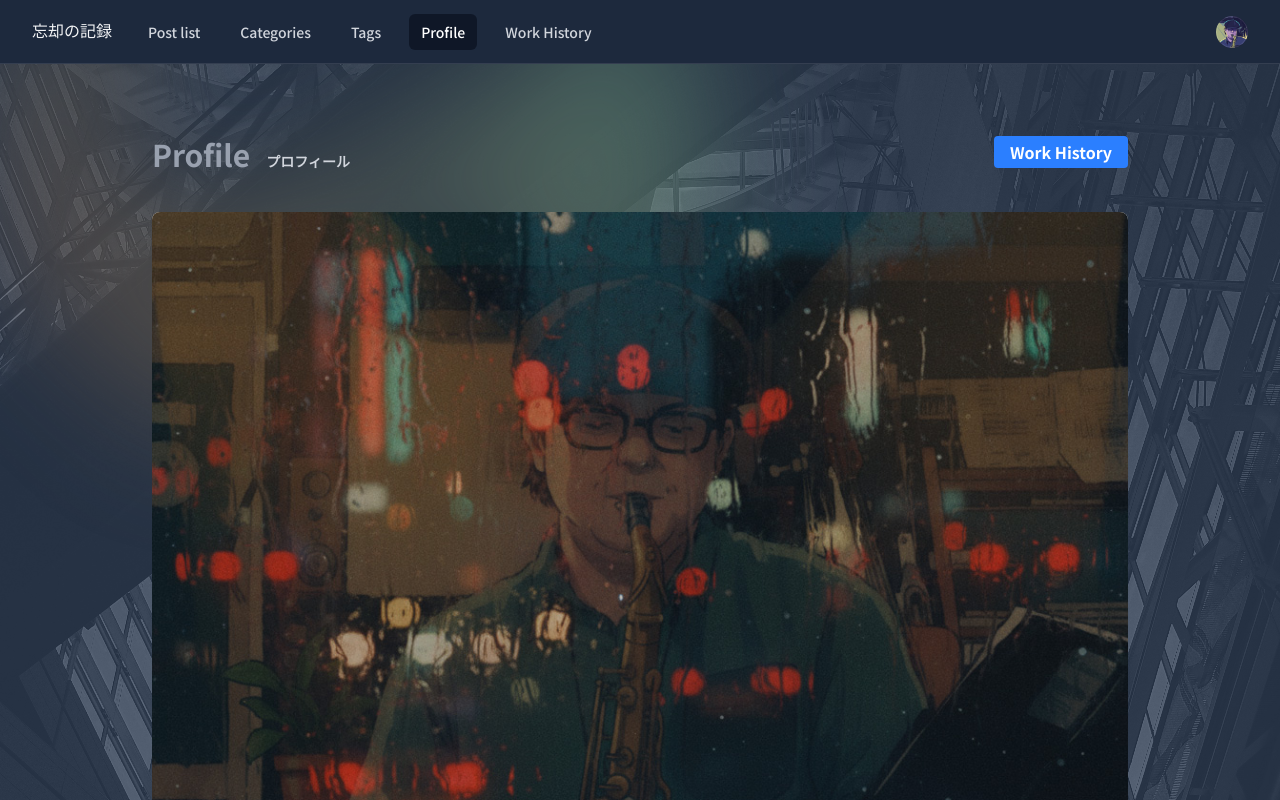
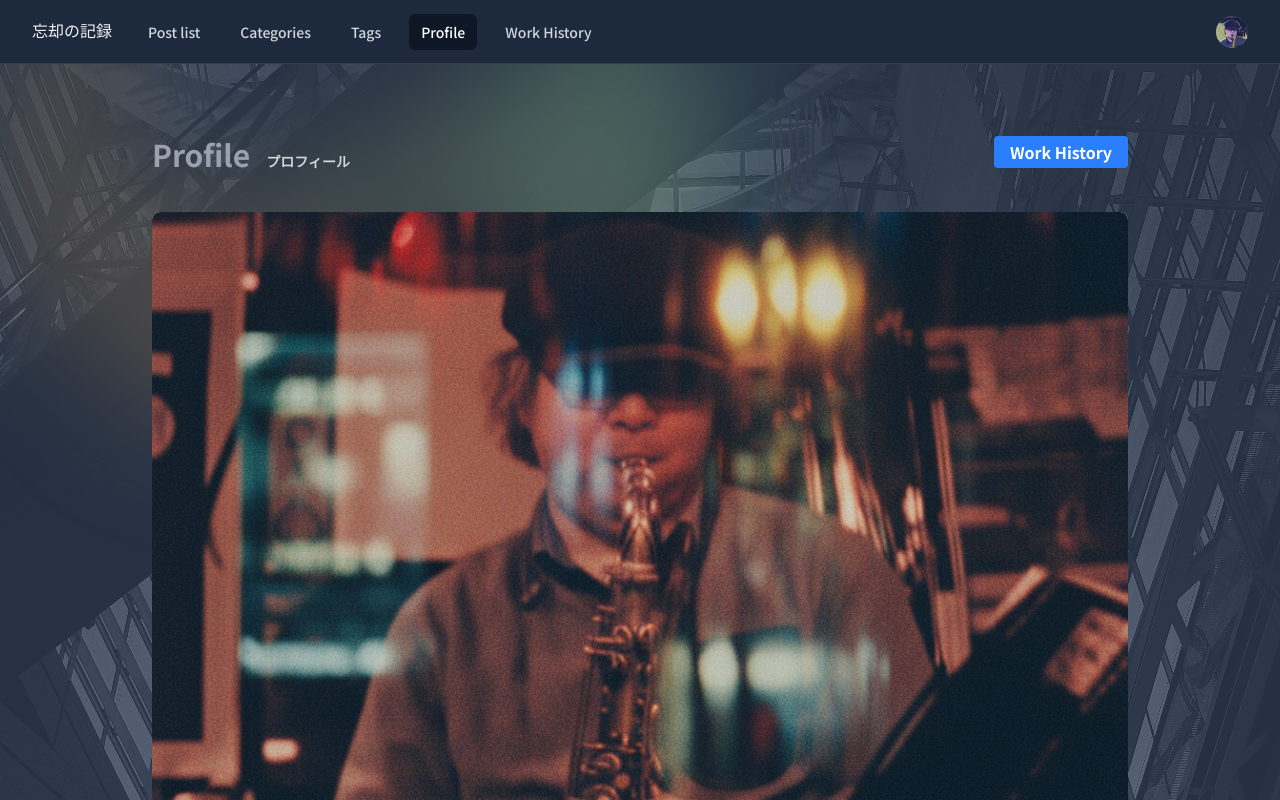
Before and after one commit to yukikim/my_test_blog, a Next.js app: page /profile in a window 1280 px wide. Shown: the top 800 px of the page. Built offline with nearby package versions, Linux system fonts and the light colour scheme; a web font is replaced by a local one.

Commit message:
profile画像変更

```diff
--- a/app/profile/page.tsx
+++ b/app/profile/page.tsx
@@ -22,7 +22,7 @@ export default async function ProfilePage() {
       <section className="space-y-8">
         <div className="relative h-56 lg:h-160 w-full overflow-hidden rounded-lg bg-zinc-100 sm:h-64 lg:mb-20">
           <Image
-            src="/images/my_personal_image6.jpg"
+            src="/images/my_personal_image5.jpg"
             alt="profile image"
             fill
             sizes="(max-width: 640px) 100vw, 1024px"
```
